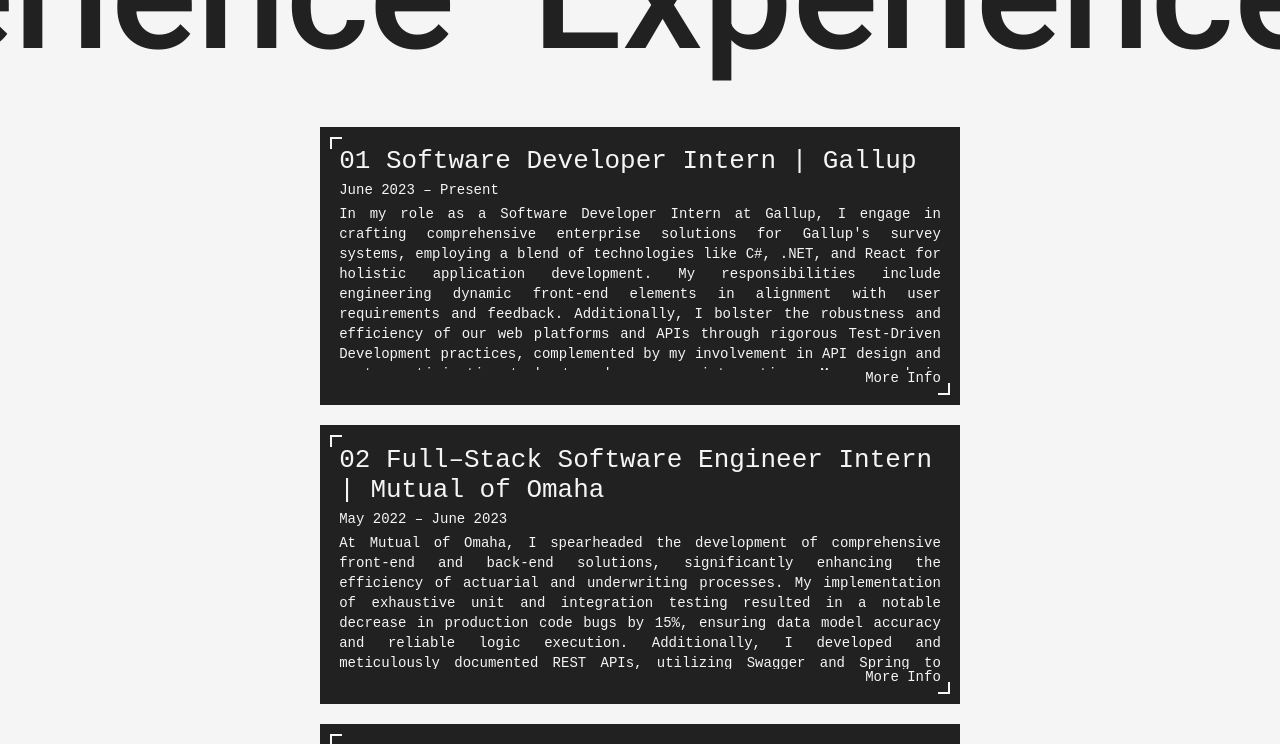
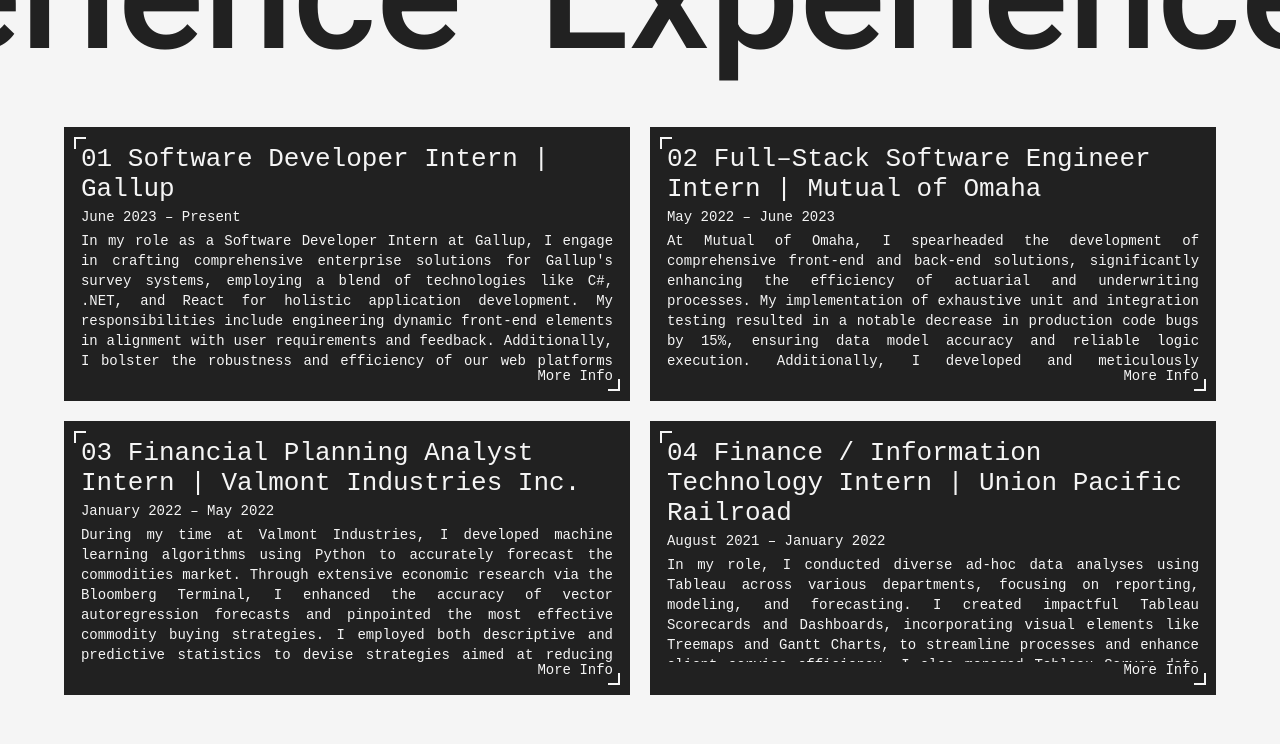
Before and after one commit to ethan-doan/Portfolio, a React (Create React App) app: page / in a window 1280 px wide. Shown: the part 940-1684 px from the top of the page. Built offline with nearby package versions, Linux system fonts and the light colour scheme.

Commit message:
Changed Flexbox Formatting for ExperiencePreview

```diff
--- a/src/components/ExperiencePreview.js
+++ b/src/components/ExperiencePreview.js
@@ -44,6 +44,7 @@
   return (
     <div className="experience-preview-container" ref={ref}>
       <div className="experience-preview-grid">
+        <div className="experience-preview-grid-item">
           <Link
             to="/experience/gallup"
             onClick={() => setAltScreen(true)}
@@ -55,17 +56,20 @@
             >
               In my role as a Software Developer Intern at Gallup, I engage in
               crafting comprehensive enterprise solutions for Gallup's survey
-            systems, employing a blend of technologies like C#, .NET, and React
-            for holistic application development. My responsibilities include
-            engineering dynamic front-end elements in alignment with user
-            requirements and feedback. Additionally, I bolster the robustness
-            and efficiency of our web platforms and APIs through rigorous
-            Test-Driven Development practices, complemented by my involvement in
-            API design and system optimization tasks to enhance user
-            interactions. My approach is deeply rooted in Agile methodologies,
-            ensuring streamlined and high-quality software development cycles.
+              systems, employing a blend of technologies like C#, .NET, and
+              React for holistic application development. My responsibilities
+              include engineering dynamic front-end elements in alignment with
+              user requirements and feedback. Additionally, I bolster the
+              robustness and efficiency of our web platforms and APIs through
+              rigorous Test-Driven Development practices, complemented by my
+              involvement in API design and system optimization tasks to enhance
+              user interactions. My approach is deeply rooted in Agile
+              methodologies, ensuring streamlined and high-quality software
+              development cycles.
             </ExperiencePreviewCard>
           </Link>
+        </div>
+        <div className="experience-preview-grid-item">
           <Link
             to={"/experience/mutual-of-omaha"}
             onClick={() => setAltScreen(true)}
@@ -79,15 +83,17 @@
               front-end and back-end solutions, significantly enhancing the
               efficiency of actuarial and underwriting processes. My
               implementation of exhaustive unit and integration testing resulted
-            in a notable decrease in production code bugs by 15%, ensuring data
-            model accuracy and reliable logic execution. Additionally, I
+              in a notable decrease in production code bugs by 15%, ensuring
+              data model accuracy and reliable logic execution. Additionally, I
               developed and meticulously documented REST APIs, utilizing Swagger
               and Spring to bolster feature implementation, support client
-            decision-making, and maintain quality assurance, while consistently
-            tackling production bugs and refining Groovy services through
-            efficient CI/CD workflows.
+              decision-making, and maintain quality assurance, while
+              consistently tackling production bugs and refining Groovy services
+              through efficient CI/CD workflows.
             </ExperiencePreviewCard>
           </Link>
+        </div>
+        <div className="experience-preview-grid-item">
           <Link
             to={"/experience/valmont-industries"}
             onClick={() => setAltScreen(true)}
@@ -100,16 +106,18 @@
               During my time at Valmont Industries, I developed machine learning
               algorithms using Python to accurately forecast the commodities
               market. Through extensive economic research via the Bloomberg
-            Terminal, I enhanced the accuracy of vector autoregression forecasts
-            and pinpointed the most effective commodity buying strategies. I
-            employed both descriptive and predictive statistics to devise
-            strategies aimed at reducing the cash conversion cycle length in the
-            irrigation industry. Additionally, I constructed and presented
-            detailed financial models using Power BI, predicting potential
-            revenue streams in the irrigation sector to aid in high-level
-            managerial decision-making.
+              Terminal, I enhanced the accuracy of vector autoregression
+              forecasts and pinpointed the most effective commodity buying
+              strategies. I employed both descriptive and predictive statistics
+              to devise strategies aimed at reducing the cash conversion cycle
+              length in the irrigation industry. Additionally, I constructed and
+              presented detailed financial models using Power BI, predicting
+              potential revenue streams in the irrigation sector to aid in
+              high-level managerial decision-making.
             </ExperiencePreviewCard>
           </Link>
+        </div>
+        <div className="experience-preview-grid-item">
           <Link
             to={"/experience/union-pacific-railroad"}
             onClick={() => setAltScreen(true)}
@@ -121,17 +129,18 @@
             >
               In my role, I conducted diverse ad-hoc data analyses using Tableau
               across various departments, focusing on reporting, modeling, and
-            forecasting. I created impactful Tableau Scorecards and Dashboards,
-            incorporating visual elements like Treemaps and Gantt Charts, to
-            streamline processes and enhance client service efficiency. I also
-            managed Tableau Server data sources, developed KPIs for
-            executive-level decision-making, and thrived in a dynamic
+              forecasting. I created impactful Tableau Scorecards and
+              Dashboards, incorporating visual elements like Treemaps and Gantt
+              Charts, to streamline processes and enhance client service
+              efficiency. I also managed Tableau Server data sources, developed
+              KPIs for executive-level decision-making, and thrived in a dynamic
               environment, providing administrative support and technical
               troubleshooting in Tableau for numerous departmental projects.
             </ExperiencePreviewCard>
           </Link>
         </div>
       </div>
+    </div>
   );
 }
 
--- a/src/styles/ExperiencePreview.css
+++ b/src/styles/ExperiencePreview.css
@@ -1,20 +1,23 @@
 .experience-preview-container {
-  width: 50vw;
-  margin-left: 25vw;
-  margin-right: 25vw;
-}
-
-@media (max-width: 1200px) {
-  .experience-preview-container {
-    width: 90vw;
-    margin-left: 5vw;
-    margin-right: 5vw;
-  }
+  width: 90vw;
+  margin-left: 5vw;
+  margin-right: 5vw;
 }
 
 .experience-preview-grid {
   display: flex;
   flex-direction: column;
-  width: 100%;
   gap: 2.5vh;
 }
+
+@media (min-width: 1200px) {
+  .experience-preview-grid {
+    flex-direction: row;
+    flex-wrap: wrap;
+    justify-content: space-between;
+  }
+
+  .experience-preview-grid-item {
+    width: calc(50% - 1.25vh);
+  }
+}
--- a/src/styles/ExperiencePreviewCard.css
+++ b/src/styles/ExperiencePreviewCard.css
@@ -11,7 +11,7 @@
 }
 
 .experience-preview-item:hover {
-  transform: scale(1.05);
+  transform: scale(1.025);
 }
 
 .experience-title {
--- a/src/styles/ProjectsPreviewCard.css
+++ b/src/styles/ProjectsPreviewCard.css
@@ -8,7 +8,7 @@
 }
 
 .projects-preview-item:hover {
-  transform: scale(1.05);
+  transform: scale(1.025);
 }
 
 .projects-preview-item-title {
```
Lines whose indentation alone changed are shown as unchanged.
